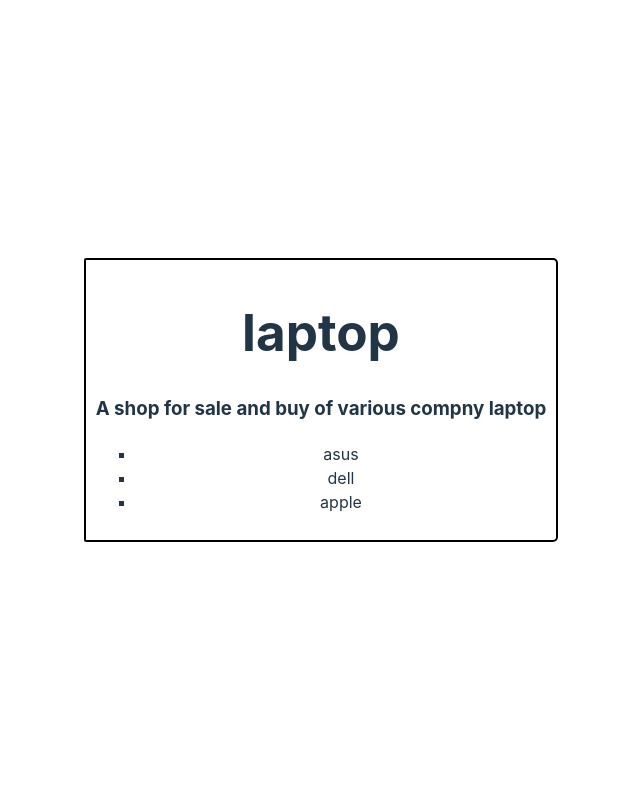
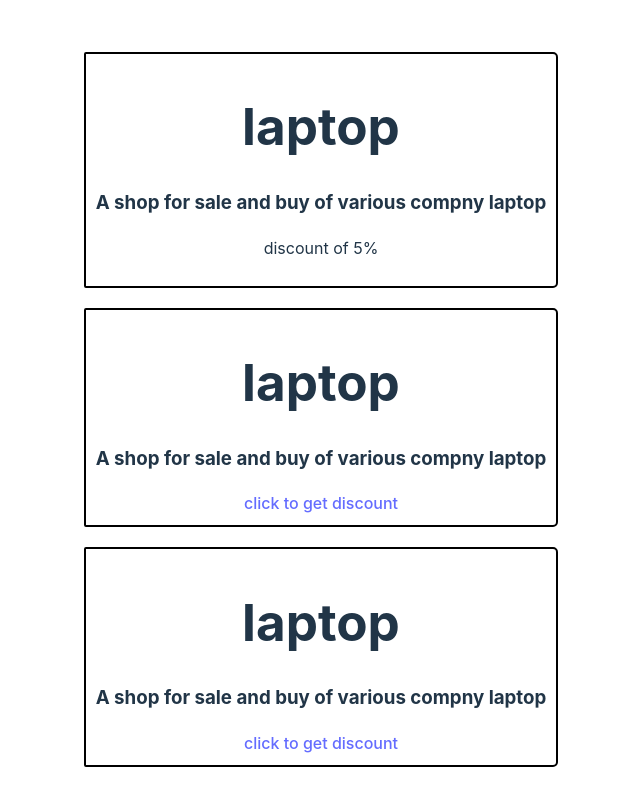
Before and after one commit to vashishtkumar/ReactJS, a React (Vite) app in the folder my_first_react_app/: page / in a window 1280 px wide. Shown: the top 785 px of the page, without its empty margins (319-959 px from the left). Built offline with nearby package versions, Linux system fonts and the light colour scheme.

Commit message:
conditional rendering part -1

```diff
--- a/my_first_react_app/src/product.jsx
+++ b/my_first_react_app/src/product.jsx
@@ -1,14 +1,21 @@
 import photo from "./assets/photo.jpg"
 import "./product.css"
 export default function Product(props){
-    let result=props.company.map((item)=>{
-        return <li>{item}</li>
-    })
+
+    if(props.price > 30000){
     return (
         <div className="Product">
         <h1>{props.title}</h1>
         <h3>{props.desc}</h3>
-        <ul style={{listStyleType:"square"}}>{result}</ul>
+        <p>discount of 5%</p>
+        </div>
+    )}
+    else
+    return(
+    <div className="Product">
+        <h1>{props.title}</h1>
+        <h3>{props.desc}</h3>
+        <a href="#">click to get discount</a>
         </div>
     )
 }
--- a/my_first_react_app/src/productTab.jsx
+++ b/my_first_react_app/src/productTab.jsx
@@ -4,7 +4,11 @@ function MulProduct(){
      let company=["asus","dell","apple"];
 return(
     <>
-    <Product title="laptop" desc="A shop for sale and buy of various compny laptop" company={company}/>
+    <Product title="laptop" desc="A shop for sale and buy of various compny laptop" price={40000}/>
+    <Product title="laptop" desc="A shop for sale and buy of various compny laptop" price={3000}/>
+    <Product title="laptop" desc="A shop for sale and buy of various compny laptop" price={20000}/>
+    <Product title="laptop" desc="A shop for sale and buy of various compny laptop" price={40000}/>
+    <Product title="laptop" desc="A shop for sale and buy of various compny laptop" price={50000}/>
     </>
 )
 }
```
